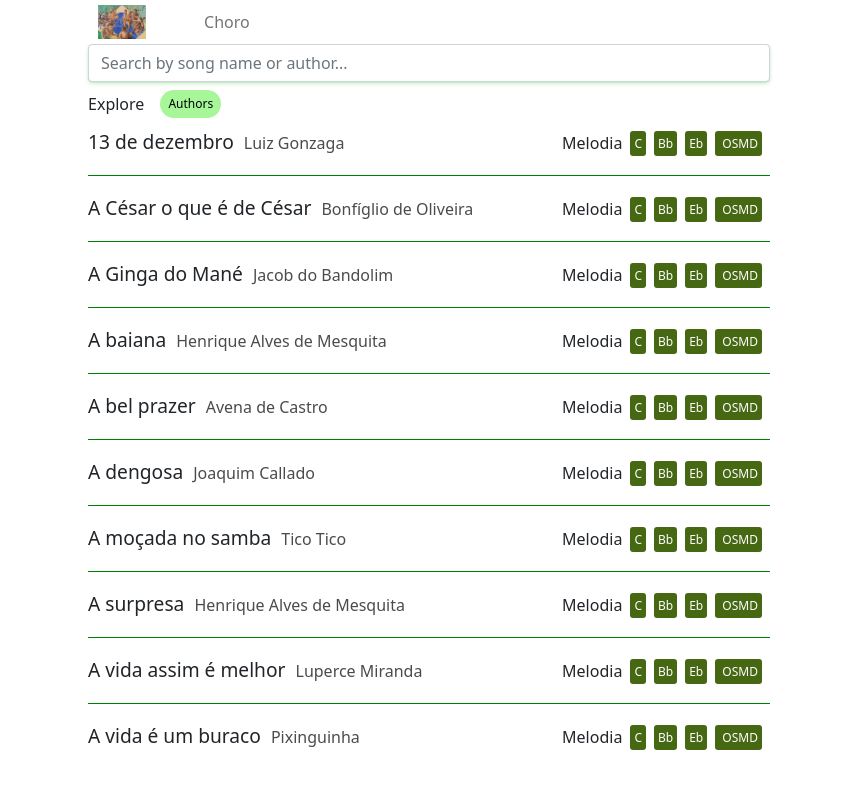
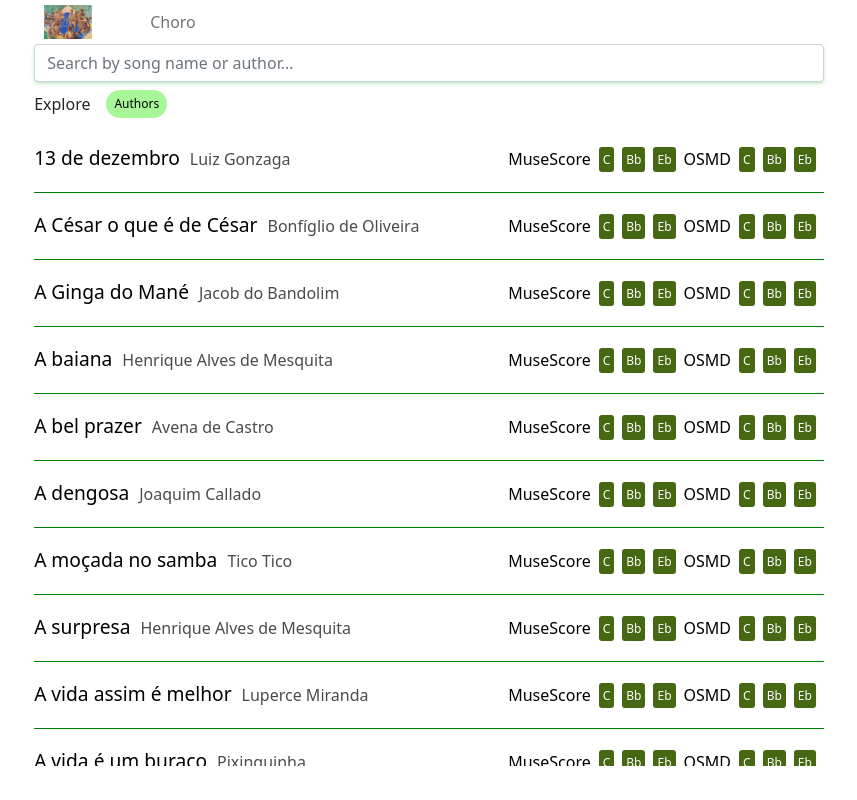
Before and after one commit to gazaboo/choro-grenoble, a Vue app: page / in a window 1280 px wide. Shown: the whole page, without its empty margins (211-1068 px from the left). Built offline with nearby package versions, Linux system fonts and the light colour scheme.

Commit message:
added links in list page for osmd views

```diff
--- a/src/components/ChoroLink.vue
+++ b/src/components/ChoroLink.vue
@@ -1,11 +1,11 @@
 <template>
-    <div class="itemSong">
+    <button class="itemSong">
 
         <SongLink :music="music"></SongLink>
 
-        <div class="container-canto-contraconto">
-            <div class="container-music-keys">
-                <span class="role"> Melodia </span>
+        <div class="container-canto-contracanto">
+            <div class="container-musescores">
+                <span class="role"> MuseScore </span>
                 <div class="links">
                     <router-link v-for="key in this.mainThemeKeys()" :key="key" :to="{
                         name: 'ChoroSongMuseScoreView',
@@ -18,24 +18,29 @@
                     }">
                         {{ key }}
                     </router-link>
+                </div>
+                <div class="container-musescores">
 
-                    <router-link :to="{
+                    <span class="role"> OSMD </span>
+                    <div class="links">
+
+                        <router-link v-for="key in this.mainThemeKeys()" :key="key" :to="{
                             name: 'ChoroSongOSMDView',
                             params: {
                                 theme: 'melody',
-                            instrument: 'C',
+                                instrument: key,
                                 title: music.title,
                                 author: music.author
                             }
                         }">
-                        OSMD
+                            {{ key }}
                         </router-link>
-
+                    </div>
 
                 </div>
             </div>
 
-            <div v-if="this.secondVoiceKeys().length > 0" class="container-music-keys">
+            <div v-if="this.secondVoiceKeys().length > 0" class="container-musescores">
                 <span class="role"> Second Voice </span>
                 <div class="links">
 
@@ -52,7 +57,7 @@
                 </div>
             </div>
         </div>
-    </div>
+    </button>
 </template>
 
 <script>
@@ -83,9 +88,12 @@ export default {
 <style scoped lang="scss">
 /* Card */
 .itemSong {
+    width: 100%;
+    background-color: #fff;
+    border: none;
     border-bottom: solid green 1px;
-    margin-bottom: 1rem;
     padding-bottom: 1rem;
+    padding-top: 1rem;
     display: flex;
     flex-direction: column;
     align-items: baseline;
@@ -98,8 +106,12 @@ export default {
     }
 }
 
+.itemSong:hover {
+    background-color: rgba(0, 255, 0, 0.03);
+}
+
 /* Container qui contient les clés disponibles */
-.container-music-keys {
+.container-musescores {
     display: flex;
     flex-direction: row;
 }
@@ -124,7 +136,7 @@ a:hover {
 
 
 
-.container-canto-contraconto {
+.container-canto-contracnto {
     display: flex;
     flex-direction: row;
     align-items: center;
```
Lines whose indentation alone changed are shown as unchanged.
